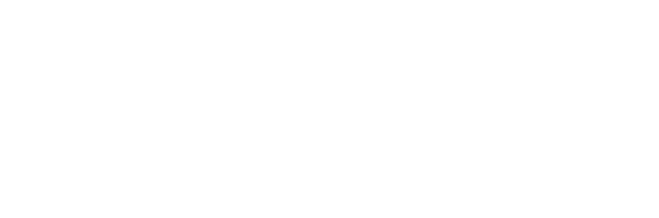
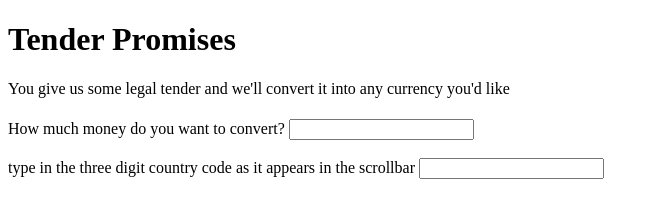
Before and after one commit to professional-pigeon/Moneyconverter, a website: page src/index.html in a window 1280 px wide. Shown: the whole page, without its empty margins (0-659 px from the left). Drawn offline with Linux system fonts and the light colour scheme.

Commit message:
add html, basic input fields

```diff
--- a/src/index.html
+++ b/src/index.html
@@ -6,6 +6,17 @@
 </head>
 <body>
   <div class="container">
+    <div class="jumbotron">
+      <h1>Tender Promises</h1>
+      <p>You give us some legal tender and we'll convert it into any currency you'd like</p>
+    </div>
+    <h1></h1>
+    <form id="form1">
+      <label for="USD">How much money do you want to convert?</label>
+      <input type="number" id="USD"><br><br>
+      <label for="code">type in the three digit country code as it appears in the scrollbar</label>
+      <input type="text" id="code">
+    </form>
   </div>
 
 </body>
--- a/src/main.js
+++ b/src/main.js
@@ -3,9 +3,6 @@ import 'bootstrap';
 import 'bootstrap/dist/css/bootstrap.min.css';
 import './css/styles.css';
 import CurrencyExchange from './serviceLogic.js'
-import { ConcatenationScope } from 'webpack';
-
-// body.conversion_rates.currencyCode
 
 function conversion(response) {
   let newValue = response.conversion_rates.${code} * dollar;
```
